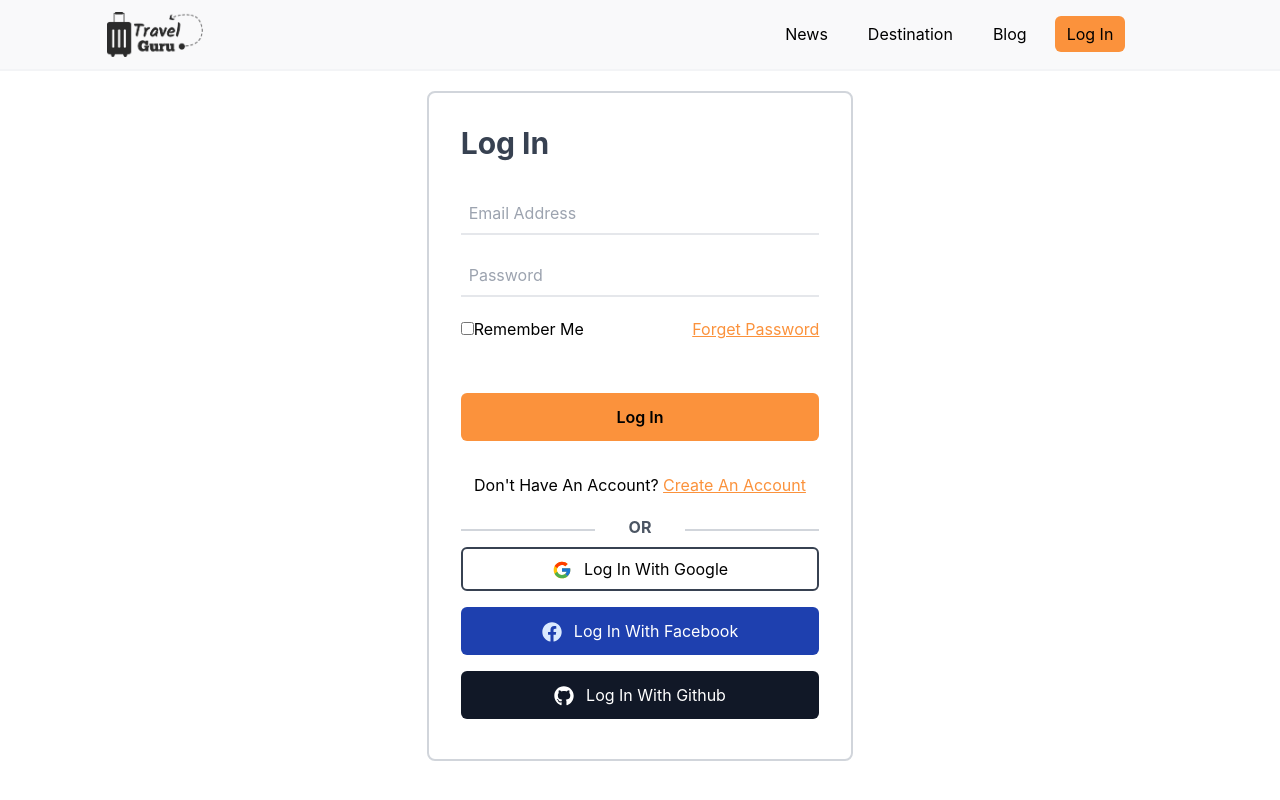
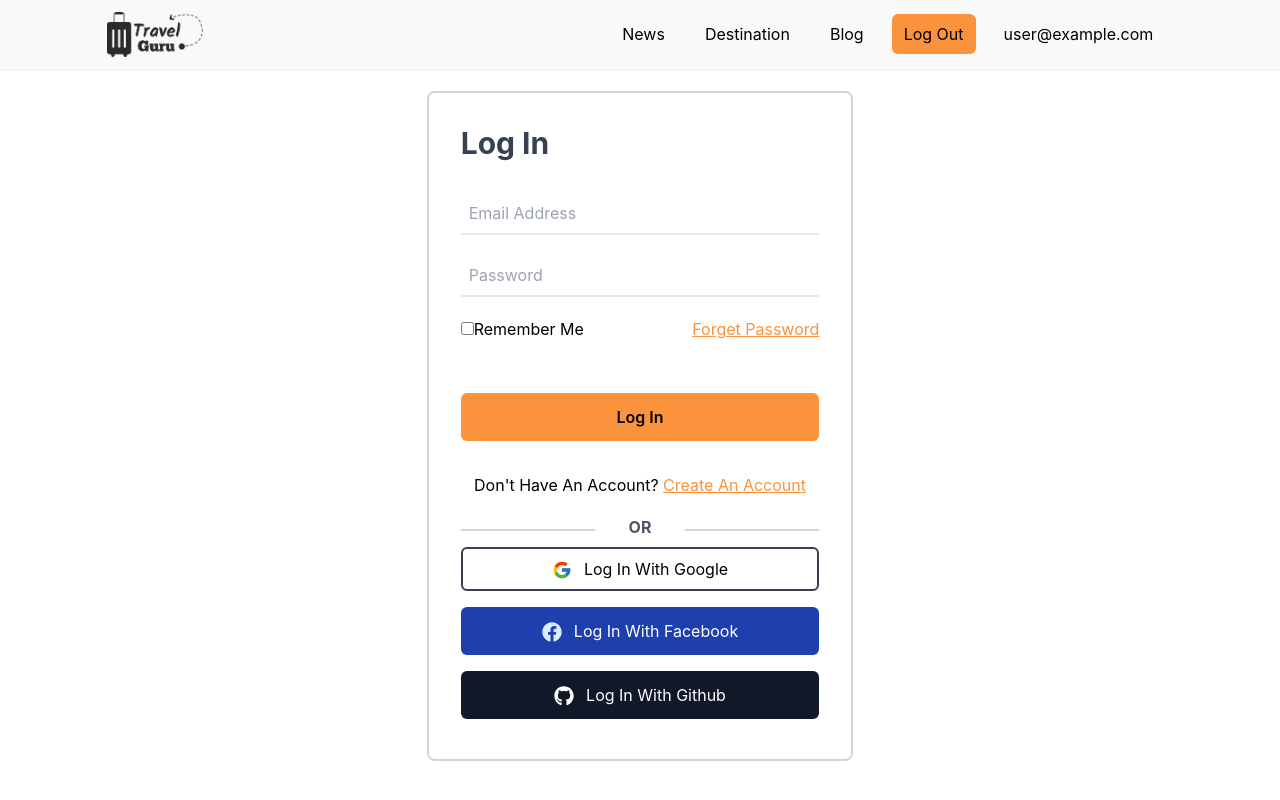
Before and after one commit to AbdullahAlAnasSaimon/travel-guru, a React (Create React App) app: page /login in a window 1280 px wide. Built offline with nearby package versions, Linux system fonts and the light colour scheme; no server answers; sample sign-in values are in the browser's storage.

Commit message:
authentication added

```diff
--- /dev/null
+++ b/src/components/Destination/Destination.js
@@ -0,0 +1,11 @@
+import React from 'react';
+
+const Destination = () => {
+  return (
+    <div>
+      <h1>This is destination route</h1>
+    </div>
+  );
+};
+
+export default Destination;
--- a/src/components/Header/Header.js
+++ b/src/components/Header/Header.js
@@ -4,7 +4,16 @@ import { AuthContext } from '../../contexts/AuthProvider/AuthProvider';
 import Logo from '../../images/logo.png';
 
 const Header = () => {
-  const {user} = useContext(AuthContext);
+  const {user, setUser, logOutUser} = useContext(AuthContext);
+
+  const handlelogOut = () =>{
+    logOutUser()
+    .then(() => {
+      setUser(null);
+    })
+    .catch(error => console.log(error))
+  }
+
   return (
     <div className='sticky top-0 bg-gray-100/50 backdrop-blur-sm border-b-2 border-gray-100'>
       <div className='flex justify-between items-center w-10/12 mx-auto py-3'>
@@ -12,12 +21,15 @@ const Header = () => {
           <Link to='/home'><img src={Logo} alt="company-logo" /></Link>
         </div>
         <nav>
-          <ul className='flex'>
+          <ul className='flex items-center'>
             <li><Link className='mx-2 px-3 py-2 hover:bg-orange-200 rounded-md duration-200 ease-in-out' to='/news'>News</Link></li>
             <li><Link className='mx-2 px-3 py-2 hover:bg-orange-200 rounded-md duration-200 ease-in-out' to='/destination'>Destination</Link></li>
             <li><Link className='mx-2 px-3 py-2 hover:bg-orange-200 rounded-md duration-200 ease-in-out' to='/blog'>Blog</Link></li>
-            <li><Link className='mx-2 px-3 py-2 hover:bg-orange-500 rounded-md duration-200 ease-in-out bg-orange-400 rounded-md' to='/login'>Log In</Link></li>
-            <li><Link className='mx-2 px-3 py-2 hover:bg-orange-200 rounded-md duration-200 ease-in-out' to='/profile'>{user?.displayName}</Link></li>
+            {user?.uid ?
+            <><li><button onClick={handlelogOut} className='mx-2 px-3 py-2 hover:bg-orange-500 rounded-md duration-200 ease-in-out bg-orange-400'>Log Out</button></li>
+            <li><Link className='mx-2 px-3 py-2 hover:underline hover:text-orange-500 rounded-md duration-200 ease-in-out' to='/profile'>{user?.email}</Link></li></> :
+            <li><Link className='mx-2 px-3 py-2 hover:bg-orange-500 rounded-md duration-200 ease-in-out bg-orange-400' to='/login'>Log In</Link></li>
+          }
           </ul>
         </nav>
       </div>
--- a/src/components/Login/Login.js
+++ b/src/components/Login/Login.js
@@ -1,15 +1,18 @@
 import React, { useContext, useState } from 'react';
-import { Link } from 'react-router-dom';
+import { Link, useLocation, useNavigate } from 'react-router-dom';
 import { FcGoogle } from "react-icons/fc";
 import {FaFacebook, FaGithub} from 'react-icons/fa';
 import { AuthContext } from '../../contexts/AuthProvider/AuthProvider';
 import { GoogleAuthProvider } from 'firebase/auth';
 
 const Login = () => {
-  const {setUser, logInUser, googleSignIn} = useContext(AuthContext);
+  const {setUser, logInUser, setLoading, googleSignIn} = useContext(AuthContext);
   const [error, setError] = useState('');
+  const location = useLocation();
+  const navigate = useNavigate();
   const googleProvider = new GoogleAuthProvider();
 
+  const from = location?.state?.from?.pathname || '/';
 
   const handleLogIn = event =>{
     event.preventDefault();
@@ -23,6 +26,8 @@ const Login = () => {
       const user = result.user;
       console.log(user);
       setUser(user);
+      setLoading(false);
+      navigate(from, {replace: true});
       form.reset();
     })
     .catch(error => {
@@ -35,6 +40,7 @@ const Login = () => {
     .then(result =>{
       const user = result.user;
       console.log(user)
+      setUser(user);
     })
     .catch(error => {
       setError(error.message);
--- /dev/null
+++ b/src/components/PrivateRoute/PrivateRoute.js
@@ -0,0 +1,18 @@
+import React, { useContext } from 'react';
+import { Navigate, useLocation } from 'react-router-dom';
+import { AuthContext } from '../../contexts/AuthProvider/AuthProvider';
+
+const PrivateRoute = ({children}) => {
+  const {user, loading} = useContext(AuthContext);
+  const location = useLocation();
+
+  if(loading){
+    return <div className='text-xl text-center'>Loading...</div>
+  }
+  if(!user){
+    return <Navigate to='/login' state={{from: location}} replace></Navigate>
+  }
+  return children;
+};
+
+export default PrivateRoute;
--- a/src/contexts/AuthProvider/AuthProvider.js
+++ b/src/contexts/AuthProvider/AuthProvider.js
@@ -1,5 +1,5 @@
-import React, { createContext, useState } from 'react';
-import {createUserWithEmailAndPassword, getAuth, signInWithEmailAndPassword, signInWithPopup} from 'firebase/auth';
+import React, { createContext, useEffect, useState } from 'react';
+import {createUserWithEmailAndPassword, getAuth, onAuthStateChanged, signInWithEmailAndPassword, signInWithPopup, signOut} from 'firebase/auth';
 import app from '../../firebase/firebase.config';
 
 
@@ -8,24 +8,45 @@ const auth = getAuth(app);
 
 const AuthProvider = ({children}) => {
   const [user, setUser] = useState(null);
+  const [loading, setLoading] = useState(true);
 
   const googleSignIn = provider =>{
+    setLoading(true);
     return signInWithPopup(auth, provider);
   }
 
   const createUser = (email, password) =>{
+    setLoading(true);
     return createUserWithEmailAndPassword(auth, email, password);
   }
 
   const logInUser = (email, password) =>{
+    setLoading(true);
     return signInWithEmailAndPassword(auth, email, password);
   }
+
+  const logOutUser = () =>{
+    setLoading(true);
+    return signOut(auth);
+  }
+
+  useEffect(() => {
+    const unsubscribe = onAuthStateChanged(auth, (currentUser) =>{
+      setLoading(false);
+      setUser(currentUser);
+    })
+
+    return () => unsubscribe();
+  }, [])
 
   const authInfo = {
     user,
     setUser,
     createUser,
     logInUser,
+    logOutUser,
+    loading,
+    setLoading,
     googleSignIn,
   }
 
--- a/src/routes/routes.js
+++ b/src/routes/routes.js
@@ -1,6 +1,8 @@
 import { createBrowserRouter } from "react-router-dom";
+import Destination from "../components/Destination/Destination";
 import Home from "../components/Home/Home";
 import Login from "../components/Login/Login";
+import PrivateRoute from "../components/PrivateRoute/PrivateRoute";
 import SignUp from "../components/SignUp/SignUp";
 import Main from "../Main/Main";
 
@@ -14,8 +16,12 @@ export const router = createBrowserRouter([
         element: <Home></Home>
       },
       {
-        paht: '/home',
+        path: '/home',
         element: <Home></Home>
+      },
+      {
+        path: '/destination',
+        element: <PrivateRoute><Destination></Destination></PrivateRoute>
       },
       {
         path: '/signup',
```
